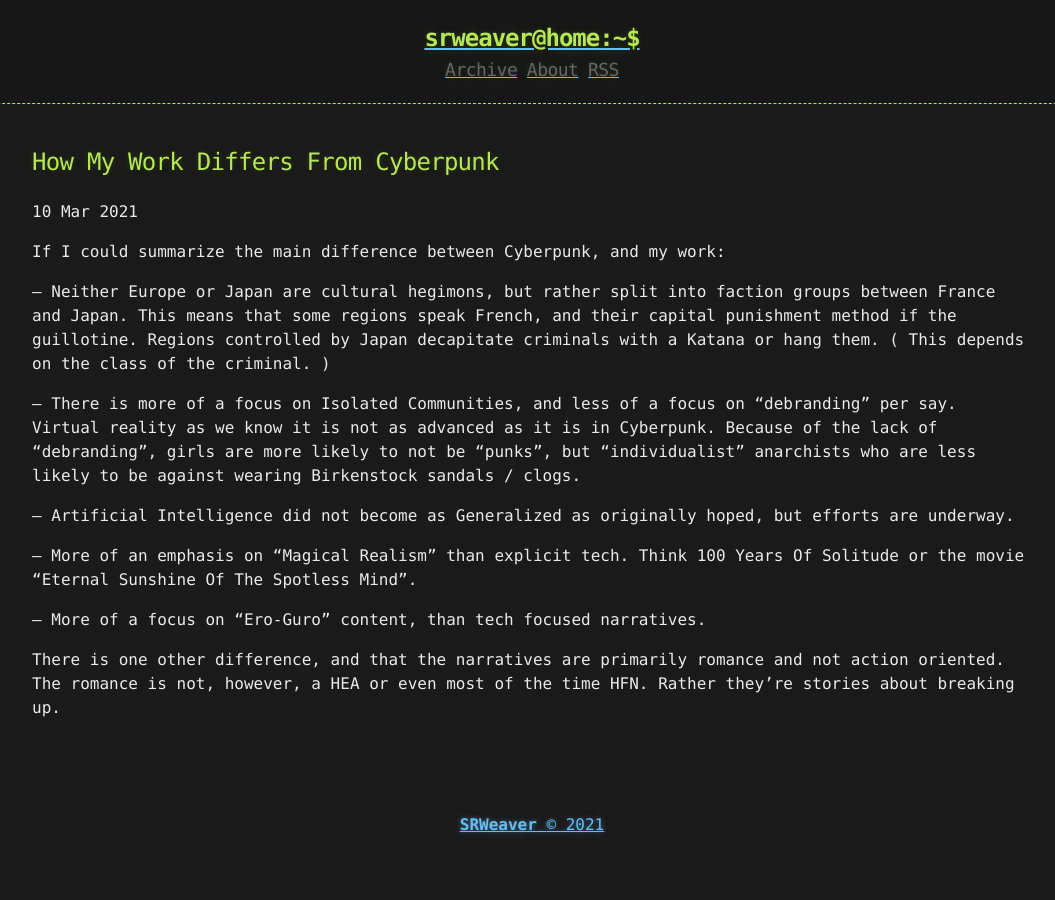
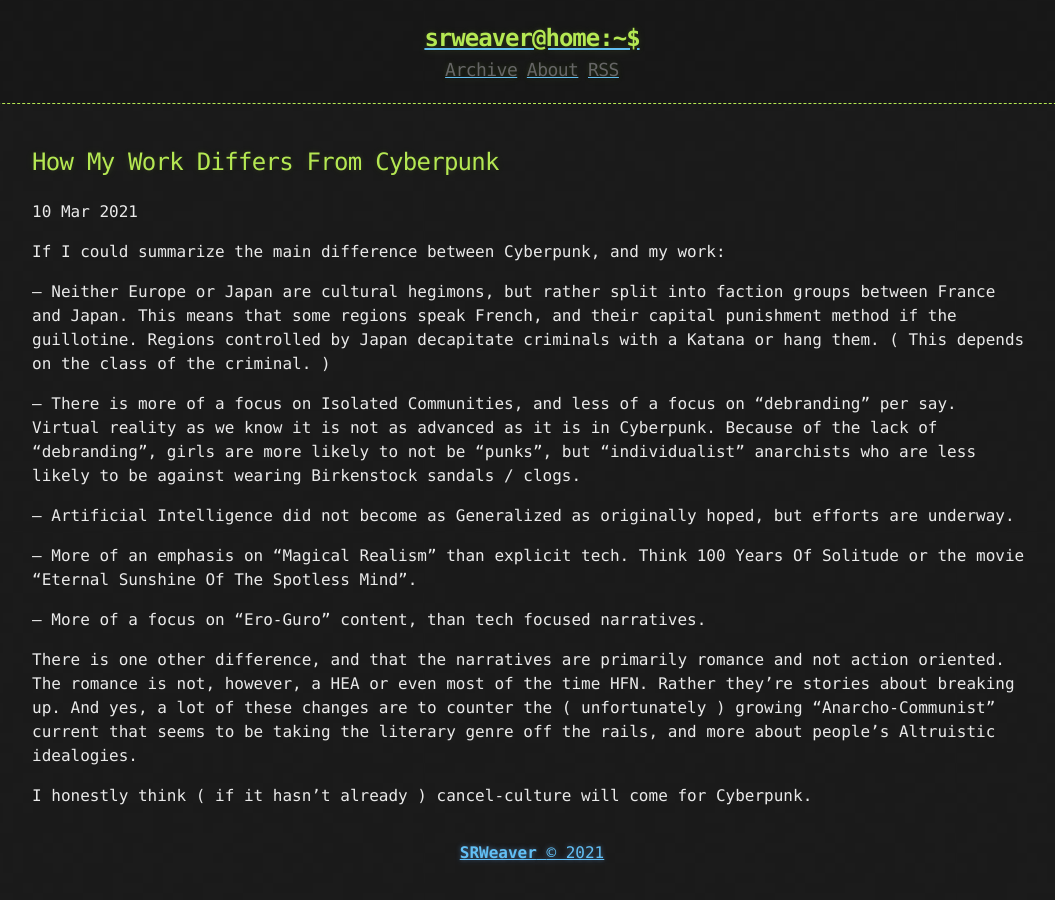
Before and after one commit to LWFlouisa/Blog, a Jekyll site: the page built from _posts/2021-03-10-howmyworkdiffersfromcyberpunk.md, in a window 1280 px wide. Shown: the whole page, without its empty margins (108-1163 px from the left). Built offline with Jekyll 4.4.1, drawn with Linux system fonts in a browser that asks for light colours.

Commit message:
Update 2021-03-10-howmyworkdiffersfromcyberpunk.md

```diff
--- a/_posts/2021-03-10-howmyworkdiffersfromcyberpunk.md
+++ b/_posts/2021-03-10-howmyworkdiffersfromcyberpunk.md
@@ -14,4 +14,6 @@ If I could summarize the main difference between Cyberpunk, and my work:
 
 -- More of a focus on "Ero-Guro" content, than tech focused narratives.
 
-There is one other difference, and that the narratives are primarily romance and not action oriented. The romance is not, however, a HEA or even most of the time HFN. Rather they're stories about breaking up.
+There is one other difference, and that the narratives are primarily romance and not action oriented. The romance is not, however, a HEA or even most of the time HFN. Rather they're stories about breaking up. And yes, a lot of these changes are to counter the ( unfortunately ) growing "Anarcho-Communist" current that seems to be taking the literary genre off the rails, and more about people's Altruistic idealogies.
+
+I honestly think ( if it hasn't already ) cancel-culture will come for Cyberpunk.
```
